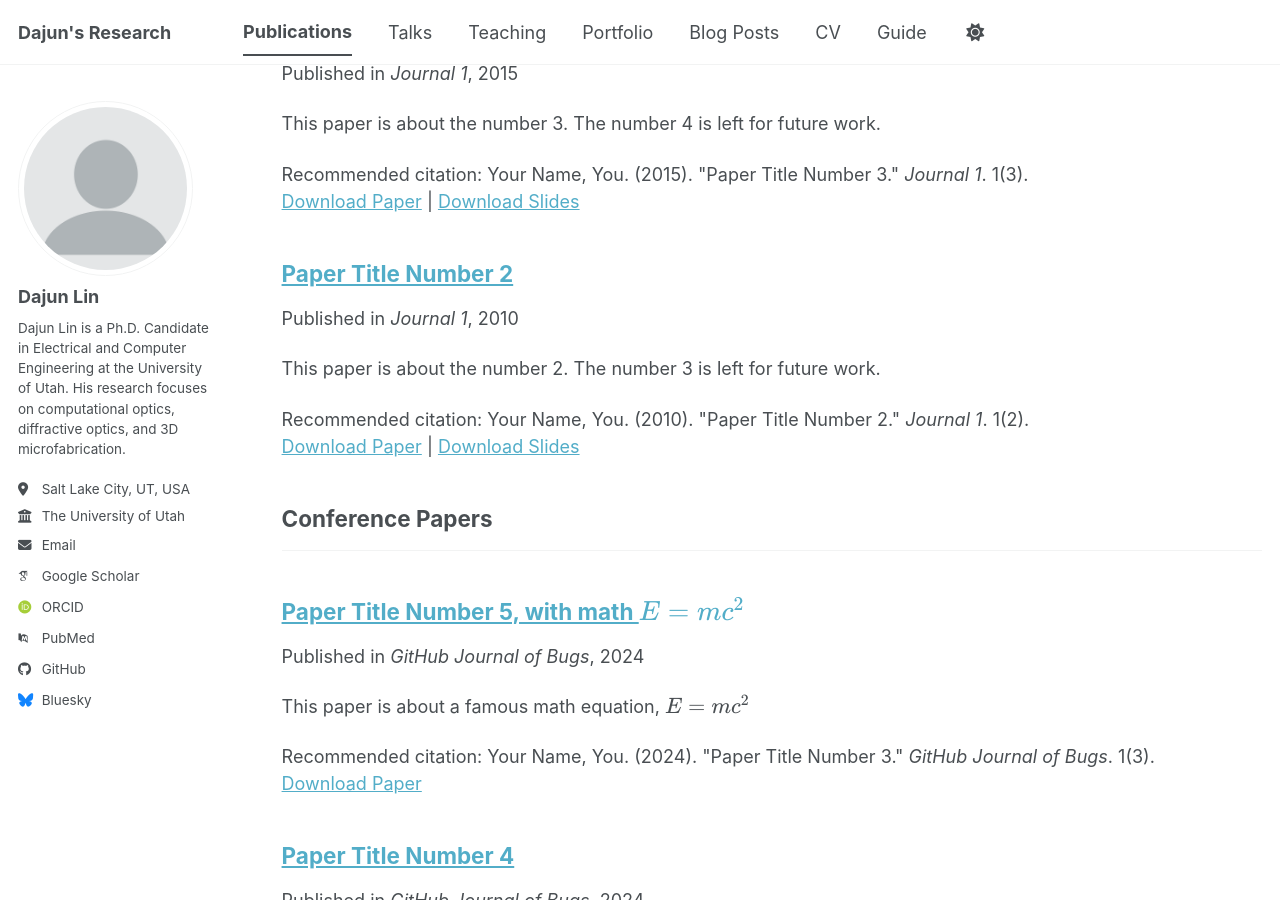
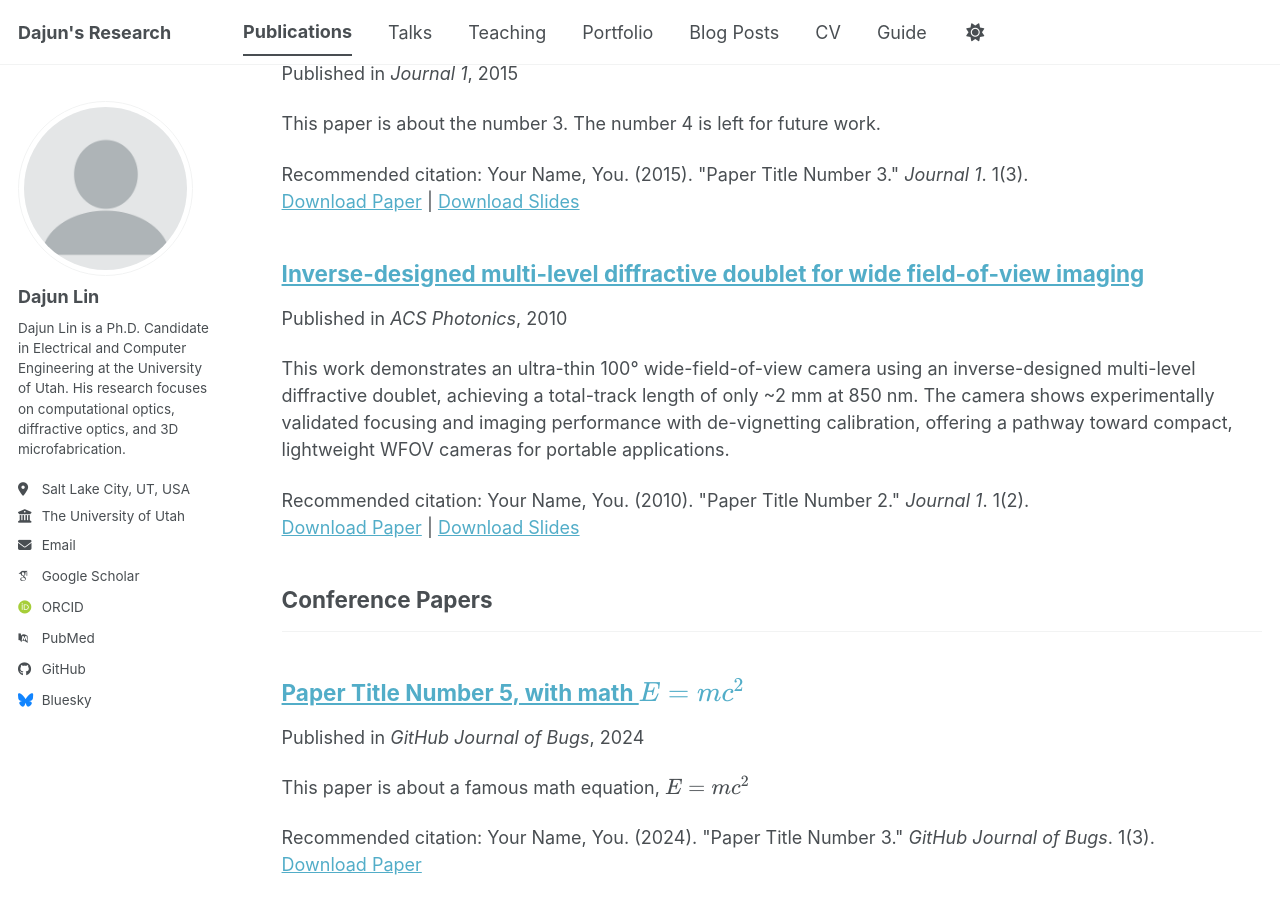
Before and after one commit to DajunLin29/dajunlin-research, a Jekyll site: the page built from _pages/publications.html, in a window 1280 px wide and 900 px high, scrolled down 563 px. Built offline with Jekyll 4.4.1, drawn with Linux system fonts in a browser that asks for light colours; some web fonts are replaced; a script bundle is joined from its source files by our own code; library files that are not in the unit come from our copies.

Commit message:
Update 2010-10-01-paper-title-number-2.md

```diff
--- a/_publications/2010-10-01-paper-title-number-2.md
+++ b/_publications/2010-10-01-paper-title-number-2.md
@@ -1,11 +1,11 @@
 ---
-title: "Paper Title Number 2"
+title: "Inverse-designed multi-level diffractive doublet for wide field-of-view imaging"
 collection: publications
 category: manuscripts
 permalink: /publication/2010-10-01-paper-title-number-2
-excerpt: 'This paper is about the number 2. The number 3 is left for future work.'
+excerpt: 'This work demonstrates an ultra-thin 100° wide-field-of-view camera using an inverse-designed multi-level diffractive doublet, achieving a total-track length of only ~2 mm at 850 nm. The camera shows experimentally validated focusing and imaging performance with de-vignetting calibration, offering a pathway toward compact, lightweight WFOV cameras for portable applications.'
 date: 2010-10-01
-venue: 'Journal 1'
+venue: 'ACS Photonics'
 slidesurl: 'https://academicpages.github.io/files/slides2.pdf'
 paperurl: 'https://academicpages.github.io/files/paper2.pdf'
 citation: 'Your Name, You. (2010). &quot;Paper Title Number 2.&quot; <i>Journal 1</i>. 1(2).'
```
